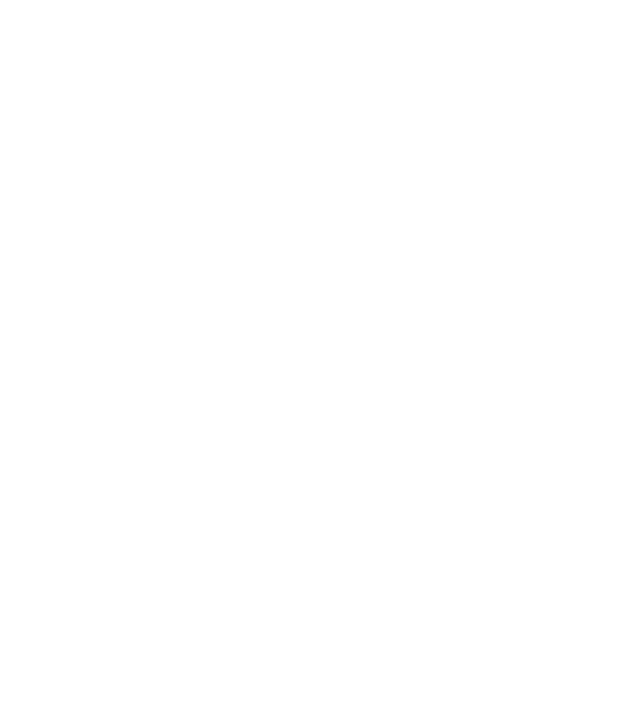
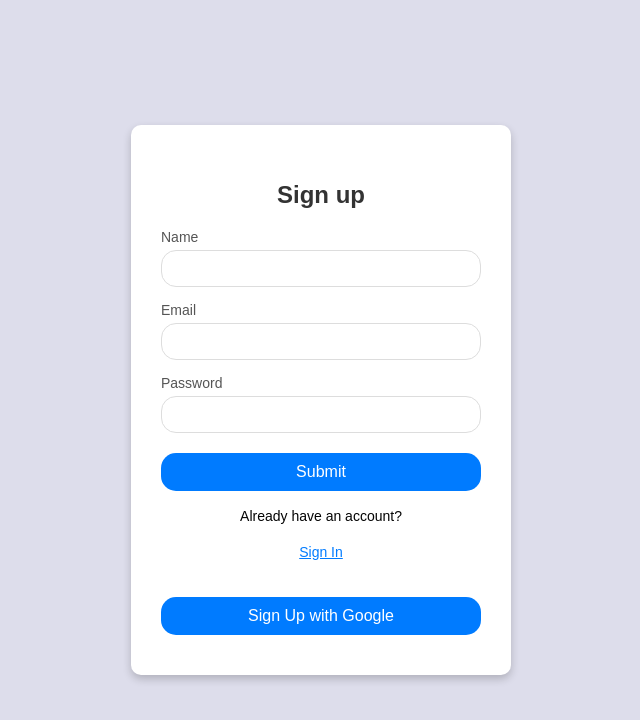
Before and after one commit to ramisaferdous/ThriftTykes, a website: page resources/html_files/signup.html in a window 1280 px wide. Shown: the whole page, without its empty margins (319-959 px from the left). Drawn offline with Linux system fonts and the light colour scheme.

Commit message:
worked on the sign up page

```diff
--- a/resources/css_files/login.css
+++ b/resources/css_files/login.css
@@ -1,7 +1,7 @@
 /* General body styles */
 body {
     font-family: Arial, sans-serif;
-    background-color: #ddddeb; /* Dark background for the page */
+    background-color: #ddddeb;
     display: flex;
     justify-content: center;
     align-items: center;
--- /dev/null
+++ b/resources/css_files/signup.css
@@ -0,0 +1,89 @@
+body {
+    font-family: Arial, sans-serif;
+    background-color: #ddddeb;
+    display: flex;
+    justify-content: center;
+    align-items: center;
+    height: 100vh;
+    margin: 0;
+}
+
+.signup-container {
+    background-color: #fff;
+    padding: 40px 30px;
+    border-radius: 10px;
+    box-shadow: 0 4px 8px rgba(0, 0, 0, 0.2);
+    width: 320px;
+    text-align: center;
+}
+
+.signup-container h1 {
+    font-size: 24px;
+    margin-bottom: 20px;
+    color: #333;
+}
+
+.signup-container label {
+    font-size: 14px;
+    color: #555;
+    display: block;
+    margin-top: 15px;
+    text-align: left;
+}
+
+.signup-container input[type="text"],
+.signup-container input[type="email"],
+.signup-container input[type="password"] {
+    width: 100%;
+    padding: 10px;
+    margin-top: 5px;
+    border: 1px solid #ddd;
+    border-radius: 15px;
+    box-sizing: border-box;
+}
+
+.signup-container button {
+    margin-top: 20px;
+    width: 100%;
+    padding: 10px;
+    border: none;
+    border-radius: 15px;
+    background-color: #007bff;
+    color: white;
+    font-size: 16px;
+    cursor: pointer;
+}
+
+.signup-container button:hover {
+    background-color: #0056b3;
+}
+
+.signup-container a {
+    display: block;
+    margin-top: 15px;
+    font-size: 14px;
+    color: #040404;
+    text-decoration: none;
+}
+
+.signup-container a:hover {
+    text-decoration: underline;
+}
+.signup-container .login-link {
+    margin-top: 15px;
+    font-size: 14px;
+    color: #040404;
+    text-align: center;
+    line-height: 1.5; /* Optional: Adjusts vertical alignment */
+}
+
+.signup-container .login-link a {
+    text-decoration: underline;
+    color: #007bff; /* Optional: Add a distinct color */
+    cursor: pointer;
+}
+
+.signup-container .login-link a:hover {
+    text-decoration: none; /* Optional: Remove underline on hover */
+    color: #0056b3; /* Optional: Darker shade for hover effect */
+}
--- a/resources/html_files/signup.html
+++ b/resources/html_files/signup.html
@@ -0,0 +1,33 @@
+<!DOCTYPE html>
+<html lang="en">
+<head>
+    <meta charset="UTF-8">
+    <meta name="viewport" content="width=device-width, initial-scale=1.0">
+    <title>Signup</title>
+    <link rel="stylesheet" href="/css_files/signup.css">
+</head>
+<body>
+   <div class="signup-container">
+        <h1>Sign up</h1>
+        <form action="/signup" method="POST">
+            <label for="name">Name</label>
+            <input type="text" id="name" name="name" required>
+
+            <label for="email">Email</label>
+            <input type="text" id="email" name="email" required>
+
+            <label for="password">Password</label>
+            <input type="password" id="password" name="password" required>
+
+            <button type="submit">Submit</button>
+
+            <p class="login-link">
+                Already have an account?
+                <a href="/login" class="sign-in">Sign In</a>
+            </p>
+
+            <button type="submit">Sign Up with Google</button>
+        </form>
+   </div>
+</body>
+</html>
```
Also changed, not shown: resources/css_files/landing.css (+15 -8 lines).
